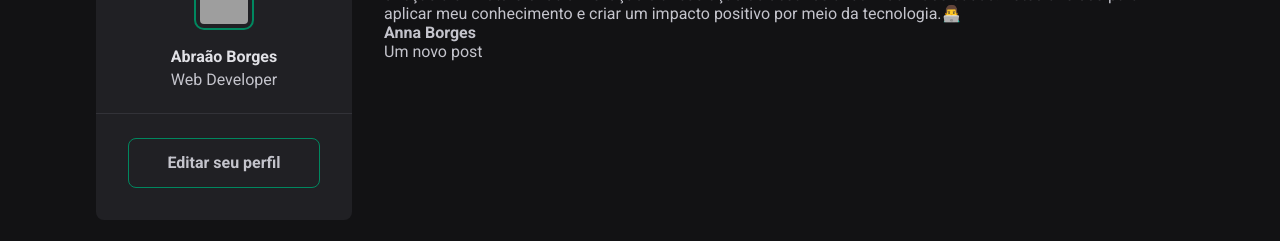
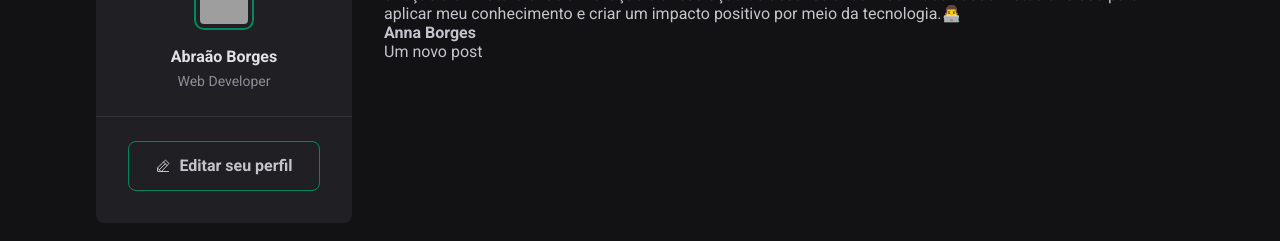
Before and after one commit to BorgesAbraao10/feed-01, a React (Vite) app: page / in a window 1280 px wide. Shown: the part 184-425 px from the top of the page. Built offline with nearby package versions, Linux system fonts and the light colour scheme; grey boxes are pictures that could not be loaded.

Commit message:
Last update

```diff
--- a/package.json
+++ b/package.json
@@ -10,6 +10,7 @@
     "preview": "vite preview"
   },
   "dependencies": {
+    "phosphor-react": "^1.4.1",
     "prop-types": "^15.8.1",
     "react": "^18.2.0",
     "react-dom": "^18.2.0"
--- a/src/components/Sidebar.jsx
+++ b/src/components/Sidebar.jsx
@@ -1,3 +1,5 @@
+import { PencilLine } from "phosphor-react";
+
 import styles from "./Sidebar.module.css";
 
 export function Sidebar() {
@@ -19,7 +21,10 @@
       </div>
 
       <footer>
-        <a href="#">Editar seu perfil</a>
+        <a href="#">
+          <PencilLine />
+          Editar seu perfil
+        </a>
       </footer>
     </aside>
   );
--- a/src/components/Sidebar.module.css
+++ b/src/components/Sidebar.module.css
@@ -33,6 +33,12 @@
   line-height: 1.6;
 }
 
+.profile span {
+  font-size: 0.875rem;
+  color: var(--gray-400);
+  line-height: 1.6;
+}
+
 .sidebar footer {
   border-top: 1px solid var(--gray-600);
   margin-top: 1.5rem;
@@ -53,4 +59,12 @@
   display: flex;
   align-items: center;
   justify-content: center;
+
+  gap: 0.5rem;
+  transition: color 0.2s, background-color 0.2s;
 }
+
+.sidebar footer a:hover {
+  background: var(--green-500);
+  color: var(--white);
+}
```
Also changed, not shown: 1 other file (tests, documents, lock files or other folders).
